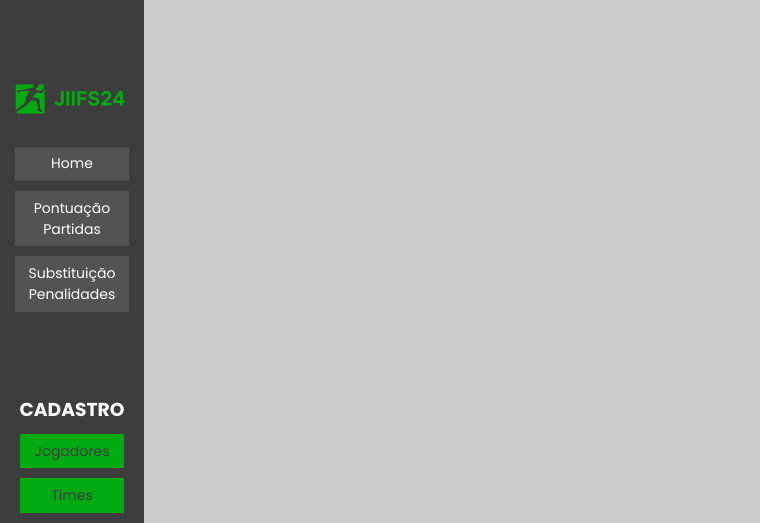
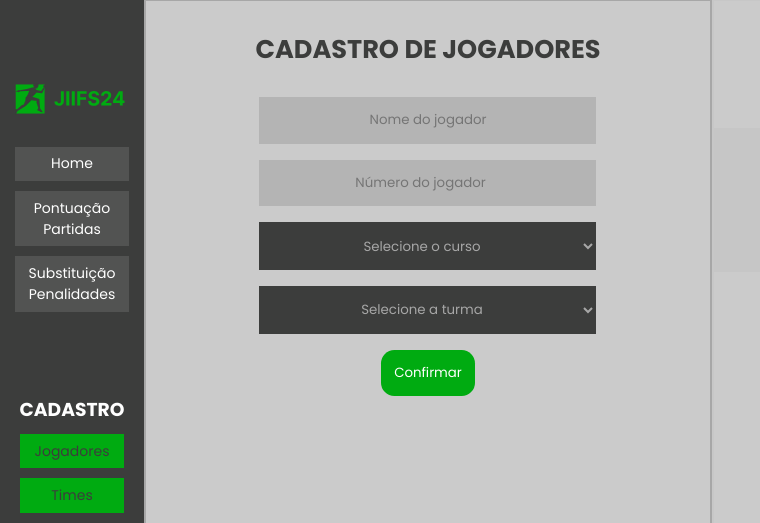
Before and after one commit to Morea-IFS/jiifs-interclass-2024, a Django app: page /cadastrojogadores/ in a window 1280 px wide. Shown: the part 1-524 px from the top of the page, without its empty margins (0-760 px from the left). Run offline with Django 5.2, Linux system fonts and the light colour scheme; grey boxes are pictures that could not be loaded.

Commit message:
💩 Player registration page made but incomplete

```diff
--- a/app/templates/cadastro-jogadores.html
+++ b/app/templates/cadastro-jogadores.html
@@ -6,7 +6,7 @@
 <head>
     <meta charset="UTF-8" />
     <meta name="viewport" content="width=device-width, initial-scale=1.0" />
-    <link rel="stylesheet" href="{% static 'css/cadastro-jogadores' %}" />
+    <link rel="stylesheet" href="{% static 'css/cadastro-jogadores.css' %}" />
     <link rel="stylesheet" href="{% static 'css/layout.css' %}">
     <title>JIIFS ADMIN</title>
 </head>
@@ -53,9 +53,35 @@
             </section>
             <div class="all-blocks">
                 <section class="block1">
+                    <div class="title">
+                        <h1>CADASTRO DE JOGADORES</h1>
+                    </div>
+                    <section class="block1-inputs">
+                        <form class="block1-inputs-form">
+                            <input type="text" autocomplete="on" autocorrect="on" placeholder="Nome do jogador"></input>
+                            <input type="number" placeholder="Número do jogador" max="99" min="1"></input>
+                            <select id="cursos" name="cursos">
+                                <option selected disabled>Selecione o curso</option>
+                                <option value="irc">IRC</option>
+                                <option value="iaut">IAUT </option>
+                                <option value="ieltm">IELTM</option>
+                                <option value="iedf">IEDF</option>
+                            </select>
+                            <select id="turmas" name="turmas">
+                                <option selected disabled>Selecione a turma</option>
+                                <option value="one">Primeiro ano</option>
+                                <option value="two">Segundo ano</option>
+                                <option value="three">Terceiro ano</option>
+                            </select>
+                            <div>
+                                <input type="submit" value="Confirmar"></input>
+                            </div>
+                        </form>
+                    </section>
                 </section>
                 <section class="block2">
-
+                    <img class="block-logo" src="{% static 'images/logo-morea.svg' %}" alt="Logo Morea">
+                    <img class="block-logo" src="{% static 'images/logo-ifs-black.svg' %}" alt="Logo IFS">
                 </section>
             </div>
         </div>
--- a/static/css/cadastro-jogadores.css
+++ b/static/css/cadastro-jogadores.css
@@ -1,8 +1,80 @@
 @charset "UTF-8";
 
-.block1,
+:root {
+    --global-primary-color: #a7a7a7;
+}
+
+.block1 {
+    display: flex;
+    flex-direction: column;
+    align-items: center;
+    border: solid var(--global-primary-color) 2px;
+    width: 50%;
+}
+
 .block2 {
     display: flex;
-    justify-content: center;
+    flex-direction: column;
+    justify-content: space-around;
+    border: solid var(--global-primary-color) 2px;
+    opacity: 10%;
     width: 50%;
 }
+
+.block-logo {
+    height: 9em;
+    user-select: none;
+}
+
+.title {
+    display: flex;
+    align-items: center;
+    height: 6em;
+}
+
+.title h1 {
+    text-align: center;
+    color: #3C3D3C;
+    font-size: 2vw;
+}
+
+.block1-inputs {
+    display: flex;
+    justify-content: center;
+    width: 70%;
+}
+
+.block1-inputs-form {
+    display: flex;
+    flex-direction: column;
+    gap: 1em;
+}
+
+input[type=text],
+input[type=number],
+select {
+    background-color: #B4B4B4;
+    padding: 1em 3em;
+    text-align-last: center;
+    border: none;
+    width: 100%;
+}
+
+.block1-inputs-form select {
+    background-color: #3C3D3C;
+    color: #a7a7a7;
+}
+
+.block1-inputs-form {
+    display: flex;
+    align-items: center;
+}
+
+input[type=submit] {
+
+    background-color: #00AB11;
+    border-radius: 1em;
+    border: none;
+    color: white;
+    padding: 1em;
+}
```
